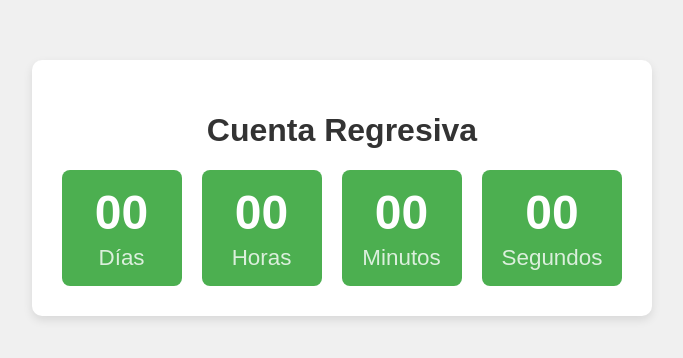
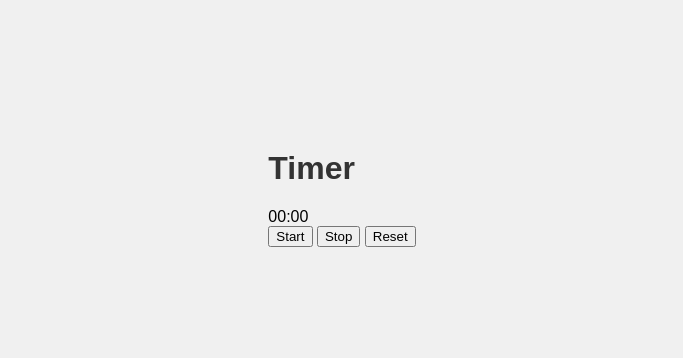
Before and after one commit to cokepe/pomodorovid, a plain HTML site: page index.html in a window 1280 px wide. Shown: the part 212-570 px from the top of the page, without its empty margins (298-981 px from the left). Drawn offline with Linux system fonts and the light colour scheme.

Commit message:
Update index.html

```diff
--- a/index.html
+++ b/index.html
@@ -1,34 +1,19 @@
 <!DOCTYPE html>
-<html lang="es">
+<html lang="en">
 <head>
     <meta charset="UTF-8">
     <meta name="viewport" content="width=device-width, initial-scale=1.0">
-    <title>Contador Regresivo</title>
+    <title>JS Timer</title>
     <link rel="stylesheet" href="style.css">
 </head>
 <body>
-    <div class="countdown-container">
-        <h1>Cuenta Regresiva</h1>
-        <div id="countdown">
-            <div class="time-unit">
-                <span id="days">00</span>
-                <span>Días</span>
-            </div>
-            <div class="time-unit">
-                <span id="hours">00</span>
-                <span>Horas</span>
-            </div>
-            <div class="time-unit">
-                <span id="minutes">00</span>
-                <span>Minutos</span>
-            </div>
-            <div class="time-unit">
-                <span id="seconds">00</span>
-                <span>Segundos</span>
-            </div>
-        </div>
-        <div id="finished-message" class="finished-message" style="display: none;">
-            ¡La cuenta regresiva ha terminado!
+    <div class="timer-container">
+        <h1>Timer</h1>
+        <div id="timer-display">00:00</div>
+        <div class="buttons">
+            <button id="start-btn">Start</button>
+            <button id="stop-btn">Stop</button>
+            <button id="reset-btn">Reset</button>
         </div>
     </div>
     <script src="script.js"></script>
```
